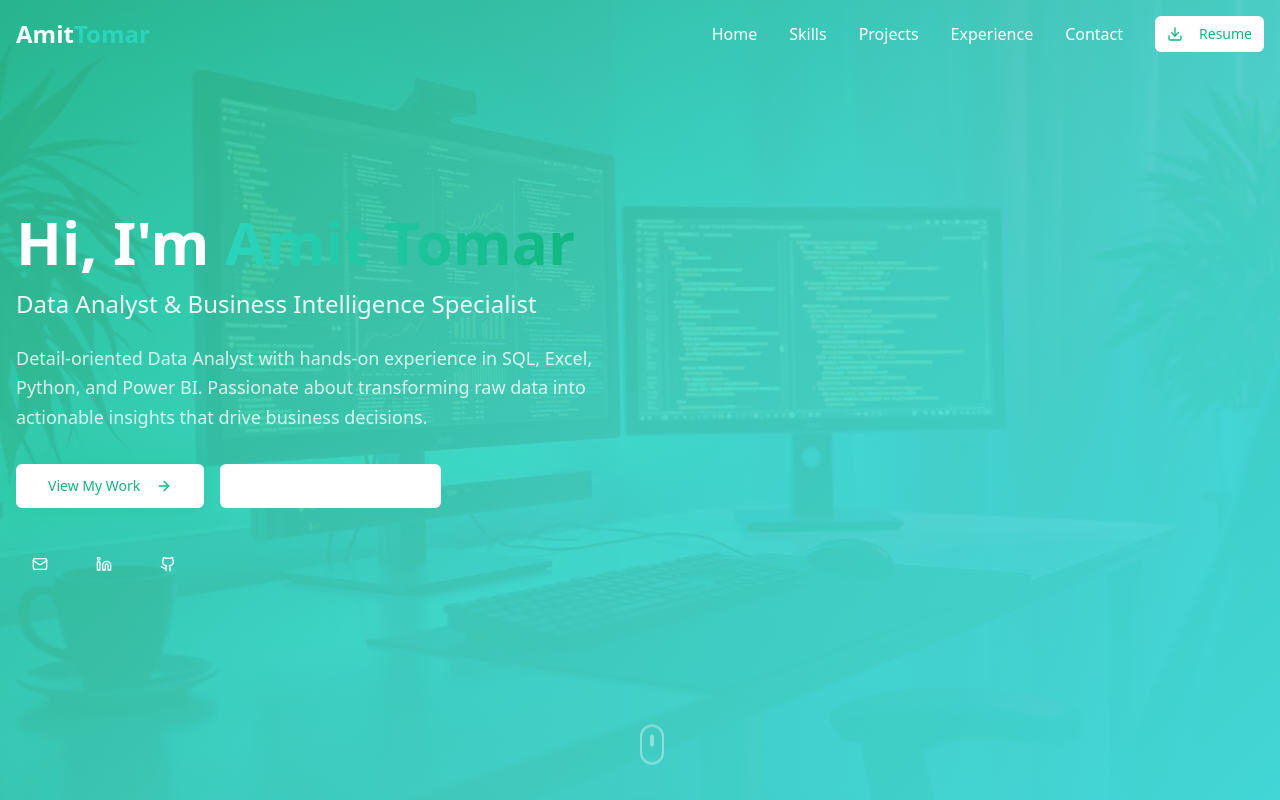
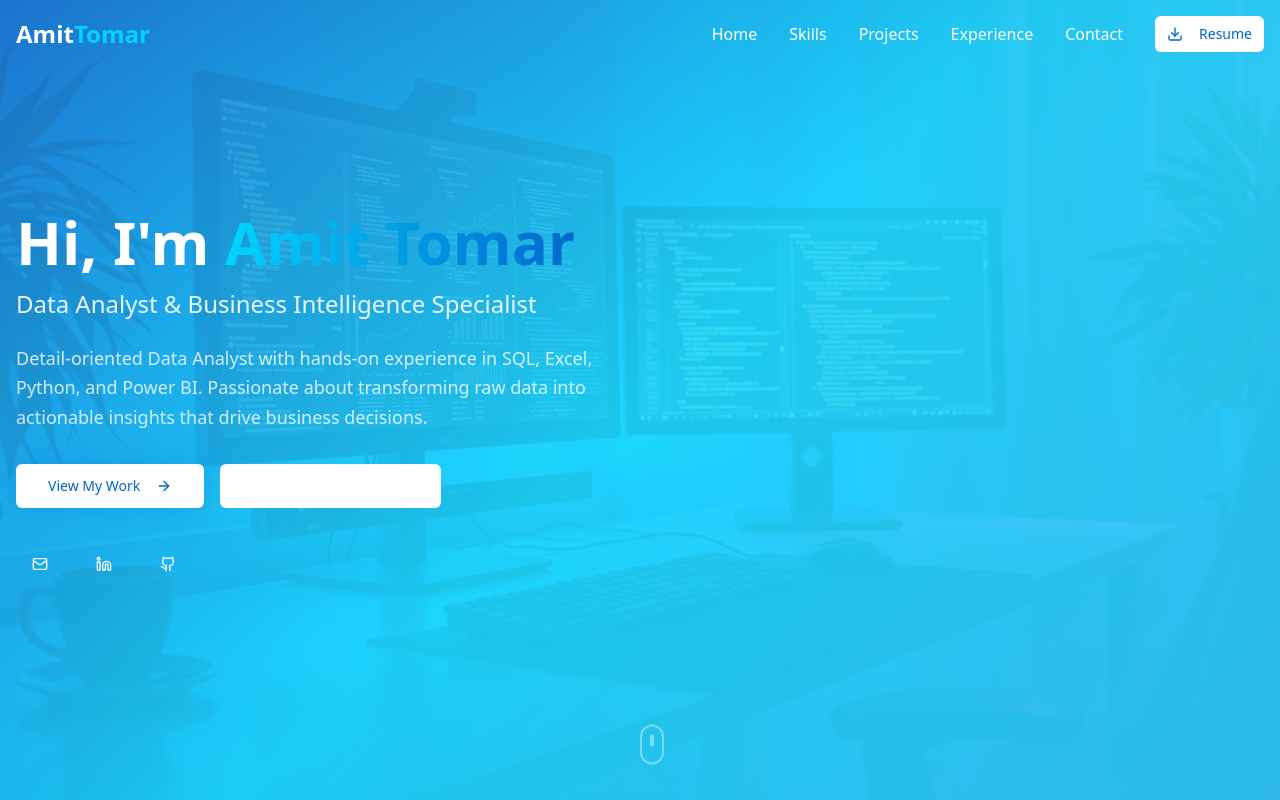
Before and after one commit to Amittomar2003/amittechlab, a React (Vite) app: page / in a window 1280 px wide. Shown: the top 800 px of the page. Built offline with nearby package versions, Linux system fonts and the light colour scheme; the HTML template or start-up script is replaced by a standard one.

Commit message:
Update color theme

```diff
--- a/src/index.css
+++ b/src/index.css
@@ -9,24 +9,24 @@ All colors MUST be HSL.
 @layer base {
   :root {
     --background: 0 0% 100%;
-    --foreground: 160 10% 10%;
+    --foreground: 210 10% 10%;
 
     --card: 0 0% 100%;
-    --card-foreground: 160 10% 10%;
+    --card-foreground: 210 10% 10%;
 
     --popover: 0 0% 100%;
-    --popover-foreground: 160 10% 10%;
+    --popover-foreground: 210 10% 10%;
 
-    --primary: 160 84% 39%;
+    --primary: 210 100% 40%;
     --primary-foreground: 0 0% 100%;
 
-    --secondary: 160 60% 95%;
-    --secondary-foreground: 160 84% 20%;
+    --secondary: 210 60% 95%;
+    --secondary-foreground: 210 100% 25%;
 
-    --muted: 160 30% 96%;
-    --muted-foreground: 160 10% 45%;
+    --muted: 210 30% 96%;
+    --muted-foreground: 210 10% 45%;
 
-    --accent: 172 66% 50%;
+    --accent: 190 100% 50%;
     --accent-foreground: 0 0% 100%;
 
     --destructive: 0 84.2% 60.2%;
@@ -44,9 +44,9 @@ All colors MUST be HSL.
 
     /* Gradients */
     --gradient-primary: linear-gradient(135deg, hsl(var(--primary)), hsl(var(--accent)));
-    --gradient-hero: linear-gradient(135deg, hsl(160 84% 39%) 0%, hsl(172 66% 50%) 50%, hsl(180 80% 55%) 100%);
-    --gradient-card: linear-gradient(145deg, hsl(0 0% 100%) 0%, hsl(160 30% 98%) 100%);
-    --gradient-subtle: linear-gradient(180deg, hsl(160 30% 99%) 0%, hsl(160 30% 97%) 100%);
+    --gradient-hero: linear-gradient(135deg, hsl(210 100% 40%) 0%, hsl(190 100% 50%) 50%, hsl(195 100% 55%) 100%);
+    --gradient-card: linear-gradient(145deg, hsl(0 0% 100%) 0%, hsl(210 30% 98%) 100%);
+    --gradient-subtle: linear-gradient(180deg, hsl(210 30% 99%) 0%, hsl(210 30% 97%) 100%);
 
     /* Shadows */
     --shadow-sm: 0 1px 2px 0 hsl(240 10% 5% / 0.05);
@@ -80,25 +80,25 @@ All colors MUST be HSL.
   }
 
   .dark {
-    --background: 160 20% 8%;
-    --foreground: 160 10% 95%;
+    --background: 210 20% 8%;
+    --foreground: 210 10% 95%;
 
-    --card: 160 20% 10%;
-    --card-foreground: 160 10% 95%;
+    --card: 210 20% 10%;
+    --card-foreground: 210 10% 95%;
 
-    --popover: 160 20% 8%;
-    --popover-foreground: 160 10% 95%;
+    --popover: 210 20% 8%;
+    --popover-foreground: 210 10% 95%;
 
-    --primary: 160 84% 45%;
+    --primary: 210 100% 50%;
     --primary-foreground: 0 0% 100%;
 
-    --secondary: 160 30% 18%;
-    --secondary-foreground: 160 10% 95%;
+    --secondary: 210 30% 18%;
+    --secondary-foreground: 210 10% 95%;
 
-    --muted: 160 30% 15%;
-    --muted-foreground: 160 10% 65%;
+    --muted: 210 30% 15%;
+    --muted-foreground: 210 10% 65%;
 
-    --accent: 172 66% 50%;
+    --accent: 190 100% 55%;
     --accent-foreground: 0 0% 100%;
 
     --destructive: 0 62.8% 30.6%;
@@ -109,9 +109,9 @@ All colors MUST be HSL.
     --ring: 240 100% 70%;
 
     /* Dark mode gradients */
-    --gradient-hero: linear-gradient(135deg, hsl(160 84% 45%) 0%, hsl(172 66% 50%) 50%, hsl(180 80% 55%) 100%);
-    --gradient-card: linear-gradient(145deg, hsl(160 20% 10%) 0%, hsl(160 20% 14%) 100%);
-    --gradient-subtle: linear-gradient(180deg, hsl(160 20% 10%) 0%, hsl(160 20% 8%) 100%);
+    --gradient-hero: linear-gradient(135deg, hsl(210 100% 50%) 0%, hsl(190 100% 55%) 50%, hsl(195 100% 60%) 100%);
+    --gradient-card: linear-gradient(145deg, hsl(210 20% 10%) 0%, hsl(210 20% 14%) 100%);
+    --gradient-subtle: linear-gradient(180deg, hsl(210 20% 10%) 0%, hsl(210 20% 8%) 100%);
 
     --sidebar-background: 240 5.9% 10%;
     --sidebar-foreground: 240 4.8% 95.9%;
```
